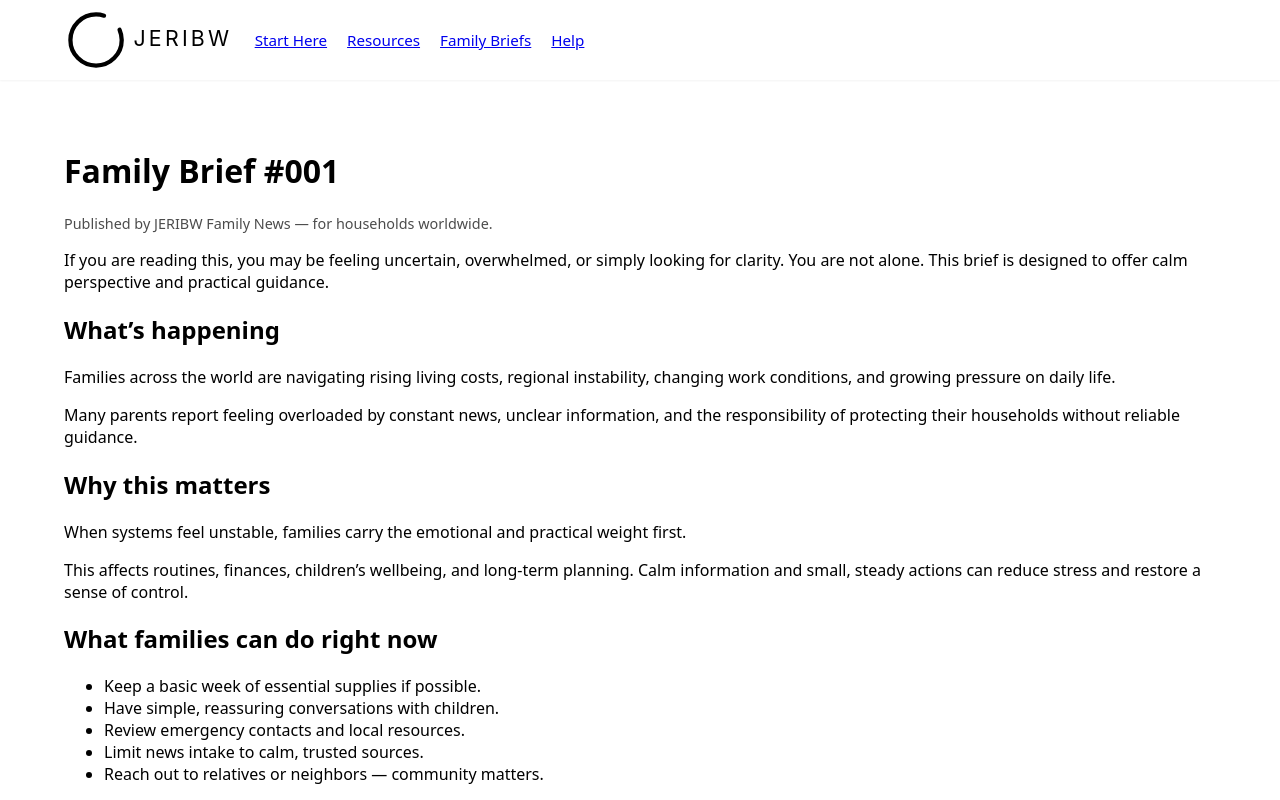
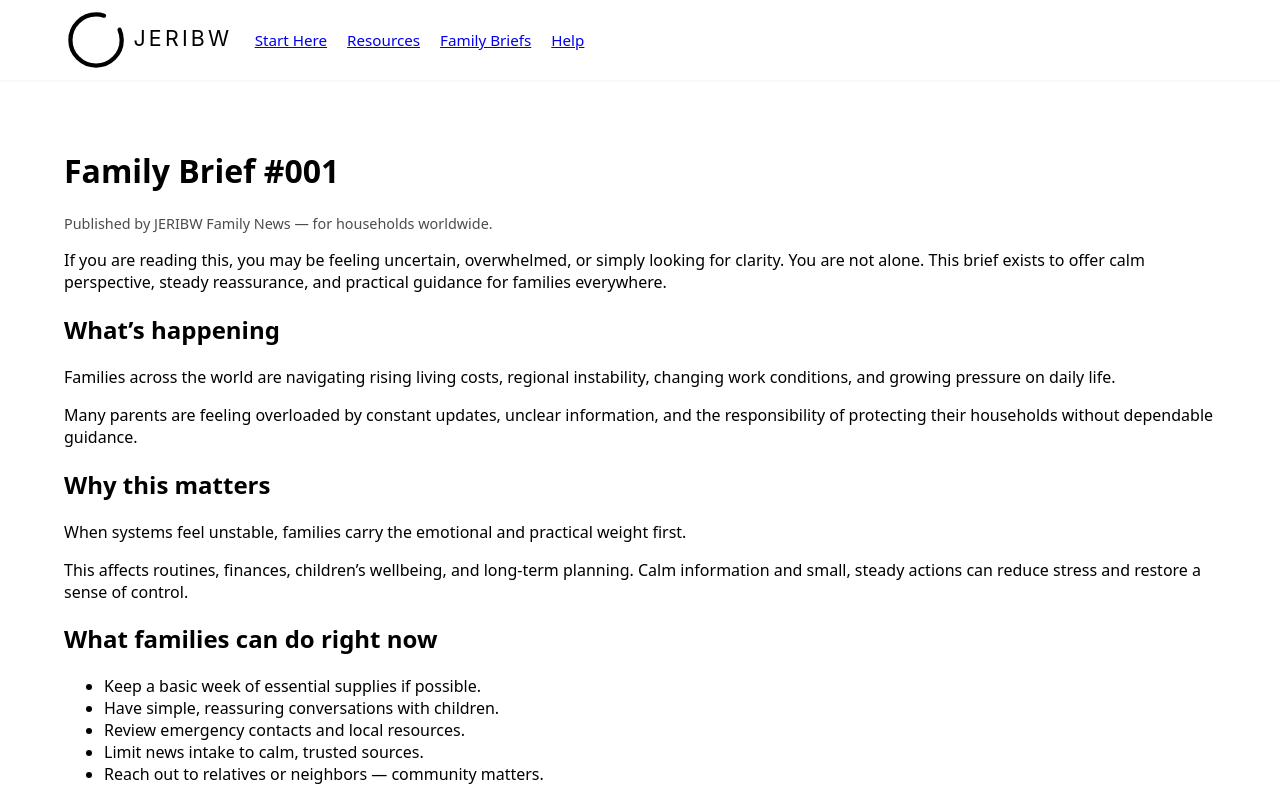
Before and after one commit to Jeribw-Foundation/jeribw, a Next.js app: page /briefs/first-family-brief in a window 1280 px wide. Shown: the top 800 px of the page. Built offline with nearby package versions, Linux system fonts and the light colour scheme.

Commit message:
Polish Family Brief #001 language for calm and clarity

```diff
--- a/app/briefs/first-family-brief/page.tsx
+++ b/app/briefs/first-family-brief/page.tsx
@@ -10,8 +10,9 @@ export default function FirstFamilyBrief() {
       <section>
         <p>
           If you are reading this, you may be feeling uncertain, overwhelmed, or
-          simply looking for clarity. You are not alone. This brief is designed
-          to offer calm perspective and practical guidance.
+          simply looking for clarity. You are not alone. This brief exists to
+          offer calm perspective, steady reassurance, and practical guidance for
+          families everywhere.
         </p>
       </section>
 
@@ -25,9 +26,9 @@ export default function FirstFamilyBrief() {
         </p>
 
         <p>
-          Many parents report feeling overloaded by constant news, unclear
+          Many parents are feeling overloaded by constant updates, unclear
           information, and the responsibility of protecting their households
-          without reliable guidance.
+          without dependable guidance.
         </p>
       </section>
 
```
